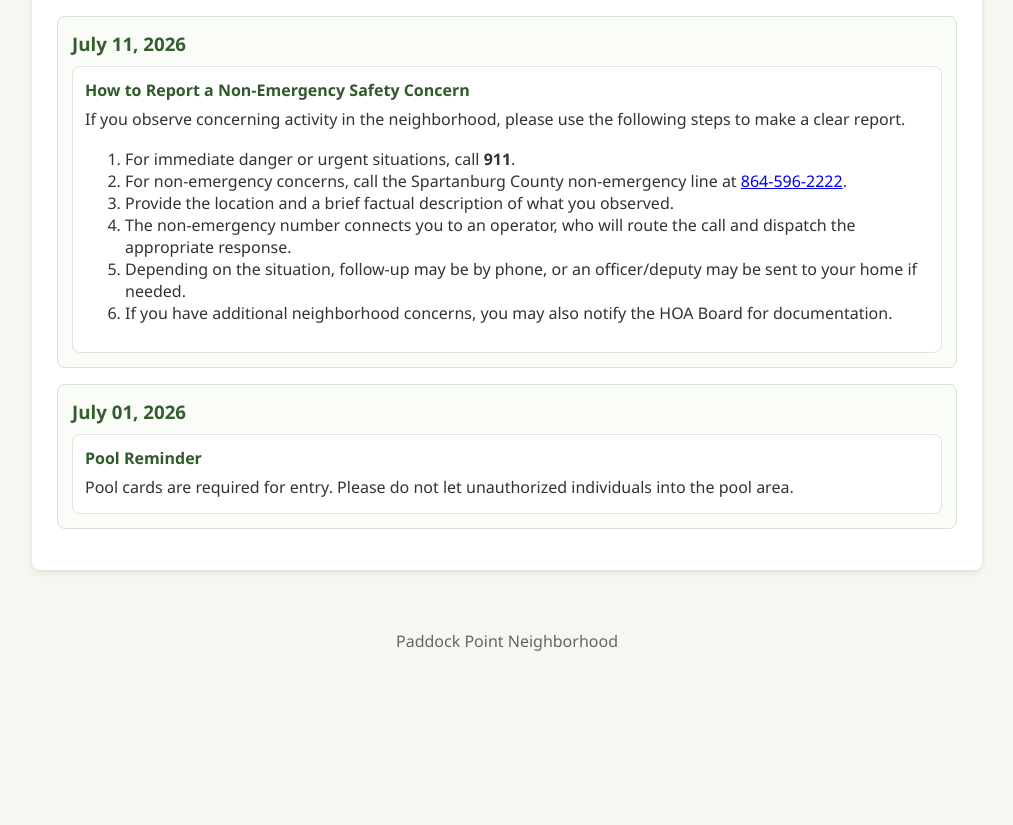
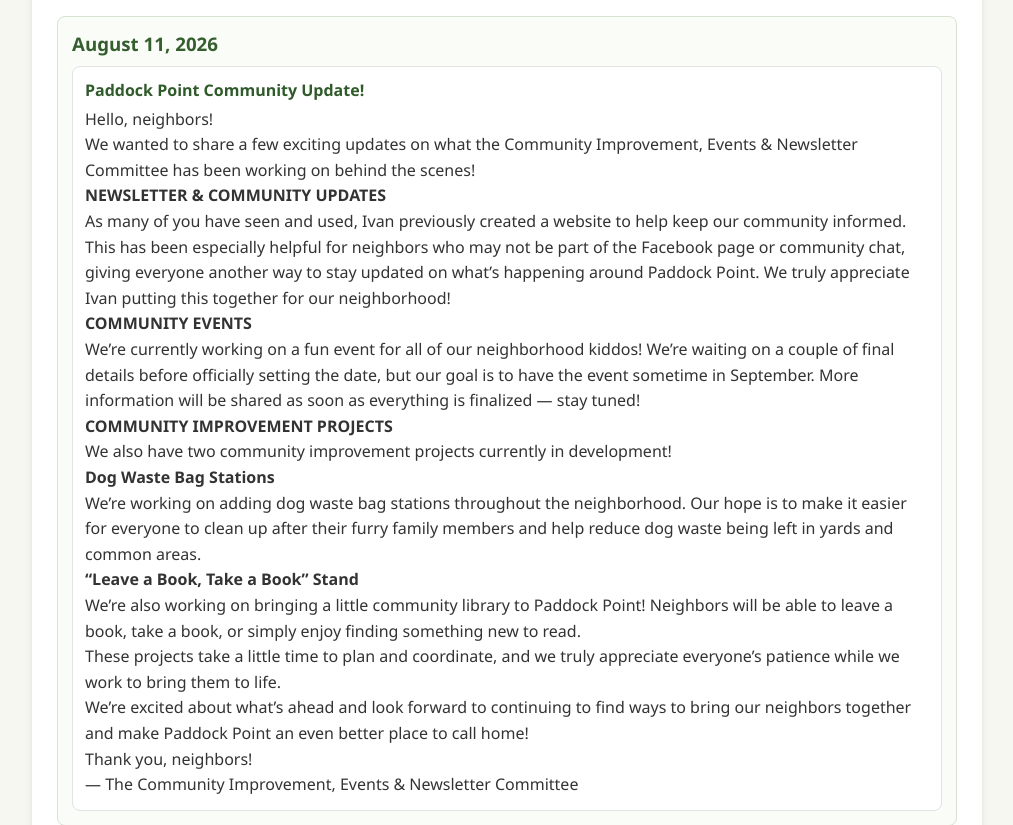
Before and after one commit to iwindon/paddockpoint, a plain HTML site: page announcements.html in a window 1280 px wide. Shown: the part 280-1105 px from the top of the page, without its empty margins (133-1146 px from the left). Before the commit the page ends 952 px from the top, so only its background shows below. Drawn offline with Linux system fonts and the light colour scheme.

Commit message:
updated the annoucement page

```diff
--- a/announcements.html
+++ b/announcements.html
@@ -24,6 +24,36 @@
 
 <main>
     <h2>Community Announcements</h2>
+
+    <section class="announcement-date-group" aria-labelledby="announcement-date-2026-08-11">
+        <h3 id="announcement-date-2026-08-11">August 11, 2026</h3>
+
+        <article class="announcement-item">
+            <h4>Paddock Point Community Update!</h4>
+            <p>Hello, neighbors!</p>
+            <p>We wanted to share a few exciting updates on what the Community Improvement, Events &amp; Newsletter Committee has been working on behind the scenes!</p>
+
+            <p><strong>NEWSLETTER &amp; COMMUNITY UPDATES</strong></p>
+            <p>As many of you have seen and used, Ivan previously created a website to help keep our community informed. This has been especially helpful for neighbors who may not be part of the Facebook page or community chat, giving everyone another way to stay updated on what’s happening around Paddock Point. We truly appreciate Ivan putting this together for our neighborhood!</p>
+
+            <p><strong>COMMUNITY EVENTS</strong></p>
+            <p>We’re currently working on a fun event for all of our neighborhood kiddos! We’re waiting on a couple of final details before officially setting the date, but our goal is to have the event sometime in September. More information will be shared as soon as everything is finalized — stay tuned!</p>
+
+            <p><strong>COMMUNITY IMPROVEMENT PROJECTS</strong></p>
+            <p>We also have two community improvement projects currently in development!</p>
+
+            <p><strong>Dog Waste Bag Stations</strong></p>
+            <p>We’re working on adding dog waste bag stations throughout the neighborhood. Our hope is to make it easier for everyone to clean up after their furry family members and help reduce dog waste being left in yards and common areas.</p>
+
+            <p><strong>“Leave a Book, Take a Book” Stand</strong></p>
+            <p>We’re also working on bringing a little community library to Paddock Point! Neighbors will be able to leave a book, take a book, or simply enjoy finding something new to read.</p>
+
+            <p>These projects take a little time to plan and coordinate, and we truly appreciate everyone’s patience while we work to bring them to life.</p>
+            <p>We’re excited about what’s ahead and look forward to continuing to find ways to bring our neighbors together and make Paddock Point an even better place to call home!</p>
+            <p>Thank you, neighbors!</p>
+            <p>— The Community Improvement, Events &amp; Newsletter Committee</p>
+        </article>
+    </section>
 
     <section class="announcement-date-group" aria-labelledby="announcement-date-2026-07-11">
         <h3 id="announcement-date-2026-07-11">July 11, 2026</h3>
```
